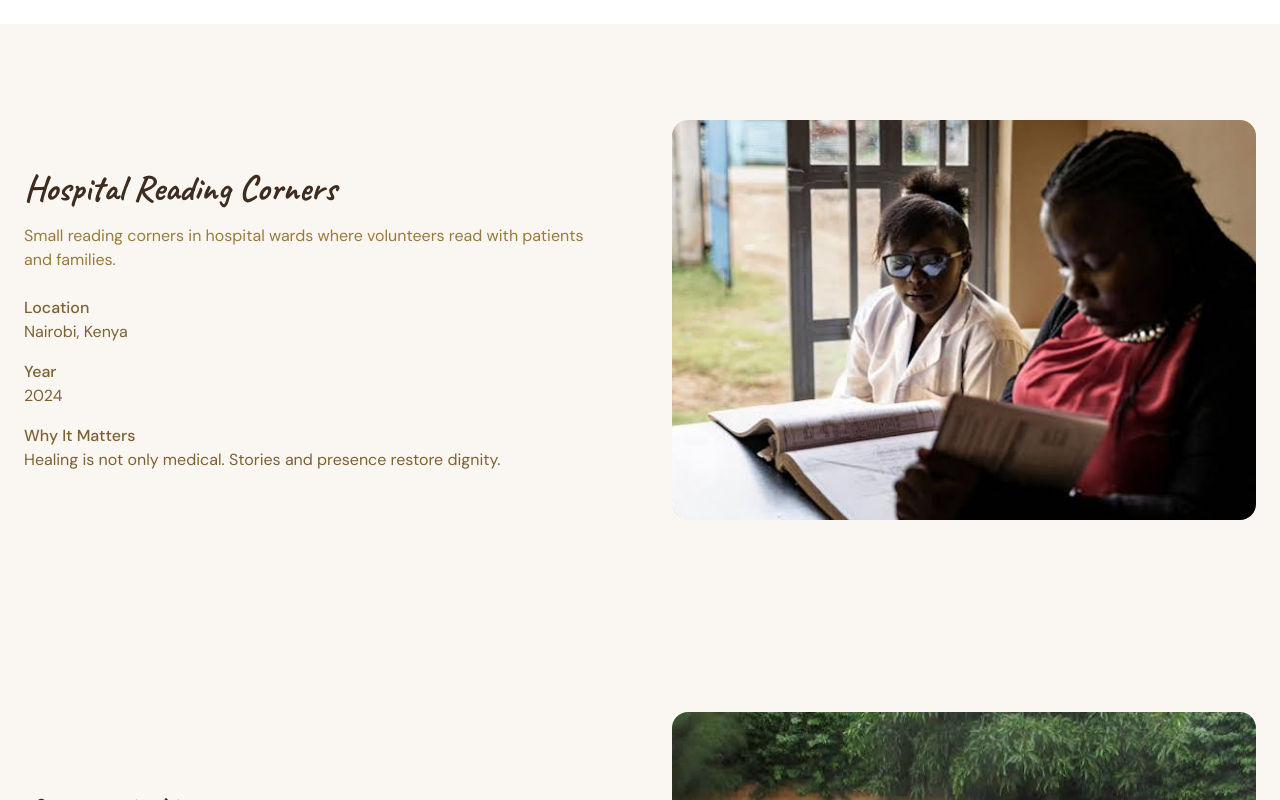
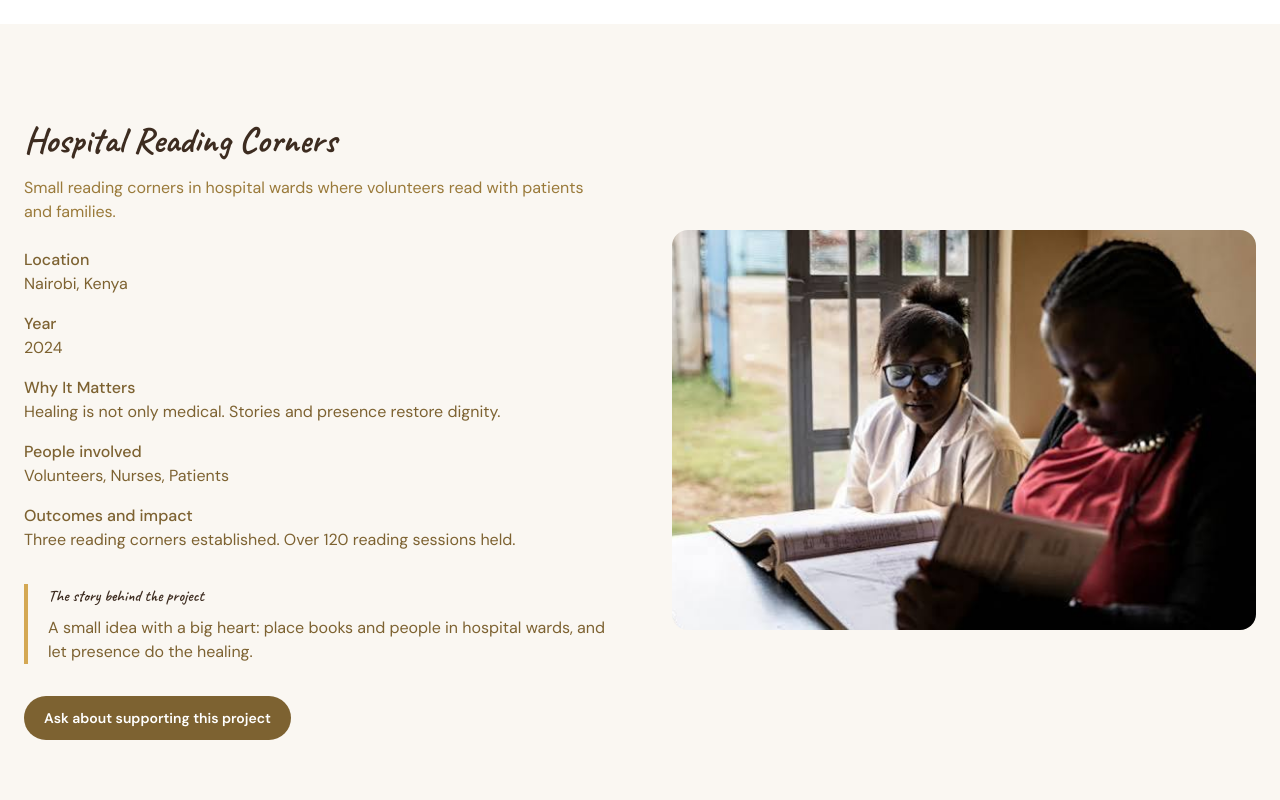
Before and after one commit to Amonochuka/blog, a Next.js app: page /projects in a window 1280 px wide. Shown: the part 640-1440 px from the top of the page. Built offline with nearby package versions, Linux system fonts and the light colour scheme; no server answers; the database is empty.

Commit message:
Expand project and participation pathways

```diff
--- a/app/get-involved/page.tsx
+++ b/app/get-involved/page.tsx
@@ -57,6 +57,19 @@ export default function GetInvolvedPage() {
             </Link>
           </div>
 
+          <div className="mt-8 grid grid-cols-1 gap-8 md:grid-cols-2">
+            <div id="start-something" className="scroll-mt-28 rounded-xl border border-[#e8ddc9] p-6">
+              <h3 className="mb-4 text-2xl font-bold text-be-900">Start Something</h3>
+              <p className="mb-6 text-be-600 dark:text-zinc-400">Have an idea for a community initiative? Tell us about the need, the people involved, and what you hope to make possible.</p>
+              <Link href="/contact?subject=Community%20initiative%20proposal&type=community_initiative#contact-form" className="inline-flex rounded-full bg-be-600 px-6 py-3 text-sm font-medium text-white transition-colors hover:bg-be-700">Propose an idea</Link>
+            </div>
+            <div id="pray-with-us" className="scroll-mt-28 rounded-xl border border-[#e8ddc9] p-6">
+              <h3 className="mb-4 text-2xl font-bold text-be-900">Pray With Us</h3>
+              <p className="mb-6 text-be-600 dark:text-zinc-400">If you would like to share a prayer or encouragement with the team, send a private note. Prayer messages are reviewed in the admin inbox.</p>
+              <Link href="/contact?subject=Prayer%20and%20encouragement&type=prayer_support#contact-form" className="inline-flex rounded-full border border-be-600 px-6 py-3 text-sm font-medium text-be-800 transition-colors hover:bg-be-50">Send a prayer note</Link>
+            </div>
+          </div>
+
           {/* Partner section */}
           <div id="partner" className="mt-8 scroll-mt-28 border-t border-[#e8ddc9] pt-8">
             <h3 className="text-2xl font-bold text-be-900 mb-6">Partner With Us</h3>
--- a/app/projects/page.tsx
+++ b/app/projects/page.tsx
@@ -69,17 +69,42 @@ export default async function ProjectsPage() {
                       <dd>{project.why}</dd>
                     </div>
                   )}
+                  {project.people?.length ? (
+                    <div>
+                      <dt className="font-medium">People involved</dt>
+                      <dd>{project.people.join(", ")}</dd>
+                    </div>
+                  ) : null}
+                  {project.outcomes && (
+                    <div>
+                      <dt className="font-medium">Outcomes and impact</dt>
+                      <dd>{project.outcomes}</dd>
+                    </div>
+                  )}
                 </dl>
+                {project.story && (
+                  <div className="mt-8 border-l-4 border-brand-gold pl-5 text-be-700 dark:text-zinc-300">
+                    <h3 className="mb-2 font-semibold text-be-900 dark:text-white">The story behind the project</h3>
+                    <p>{project.story}</p>
+                  </div>
+                )}
+                <a href={`/contact?subject=${encodeURIComponent(`Support ${project.name}`)}&type=support_project#contact-form`} className="mt-8 inline-flex rounded-full bg-be-700 px-5 py-3 text-sm font-semibold text-white transition-colors hover:bg-be-900">
+                  Ask about supporting this project
+                </a>
               </div>
-              <div className="relative">
-                <Image
-                  src={project.image}
-                  alt={project.name}
-                  className="h-[400px] w-full rounded-2xl object-cover"
-                  width={800}
-                  height={500}
-                  loading="lazy"
-                />
+              <div className="grid grid-cols-2 gap-3">
+                {(project.photos?.length ? project.photos : [project.image]).map((photo, index) => (
+                  <div key={photo} className={`relative overflow-hidden rounded-2xl ${index === 0 ? "col-span-2" : ""}`}>
+                    <Image
+                      src={photo}
+                      alt={`${project.name}${index ? `, photo ${index + 1}` : ""}`}
+                      className={`${index === 0 ? "h-[300px] sm:h-[400px]" : "h-40 sm:h-52"} w-full object-cover`}
+                      width={800}
+                      height={500}
+                      loading="lazy"
+                    />
+                  </div>
+                ))}
               </div>
             </div>
           </div>
--- a/src/components/AdminDashboard.tsx
+++ b/src/components/AdminDashboard.tsx
@@ -14,6 +14,8 @@ const inquiryTabs = [
   { id: "church-partners", label: "Church partners", inquiryType: "church_partnership", emptyMessage: "No church partnership inquiries yet." },
   { id: "organisation-partners", label: "Organisation partners", inquiryType: "organisation_partnership", emptyMessage: "No organisation partnership inquiries yet." },
   { id: "project-support", label: "Project support", inquiryType: "support_project", emptyMessage: "No project support inquiries yet." },
+  { id: "initiatives", label: "Initiatives", inquiryType: "community_initiative", emptyMessage: "No community initiative proposals yet." },
+  { id: "prayer", label: "Prayer support", inquiryType: "prayer_support", emptyMessage: "No prayer support messages yet." },
 ] as const;
 
 type InquiryTabId = (typeof inquiryTabs)[number]["id"];
--- a/src/content/projects.ts
+++ b/src/content/projects.ts
@@ -4,6 +4,7 @@ export type Project = {
   location: string;
   year: string | null;
   description: string;
+  story?: string;
   image: string;
   why: string;
   photos?: string[];
@@ -19,9 +20,10 @@ export const projects: Project[] = [
     location: "Nairobi, Kenya",
     year: "2024",
     description: "Small reading corners in hospital wards where volunteers read with patients and families.",
+    story: "A small idea with a big heart: place books and people in hospital wards, and let presence do the healing.",
     image: "/images/hospital-reading-corners.jpeg",
     why: "Healing is not only medical. Stories and presence restore dignity.",
-    photos: [],
+    photos: ["/images/hospital-reading-corners.jpeg"],
     people: ["Volunteers", "Nurses", "Patients"],
     outcomes: "Three reading corners established. Over 120 reading sessions held.",
     featured: true,
@@ -32,6 +34,7 @@ export const projects: Project[] = [
     location: "Kenya",
     year: null,
     description: "Community visits and shared activities at children's homes.",
+    photos: ["/images/childrens-home-community.jpeg"],
     image: "/images/childrens-home-community.jpeg",
     why: "Children thrive when caring communities make time to listen, learn, and be present.",
   },
@@ -41,6 +44,7 @@ export const projects: Project[] = [
     location: "Kenya",
     year: null,
     description: "Community gatherings that create space for neighbors to connect and support one another.",
+    photos: ["/images/kenya-community-gathering-2.jpg", "/images/kenya-community-gathering.jpg"],
     image: "/images/kenya-community-gathering-2.jpg",
     why: "Strong relationships make it easier for people to care for one another.",
   },
--- a/src/lib/inquiry-types.ts
+++ b/src/lib/inquiry-types.ts
@@ -4,6 +4,8 @@ export const inquiryTypes = [
   "church_partnership",
   "organisation_partnership",
   "support_project",
+  "community_initiative",
+  "prayer_support",
 ] as const;
 
 export type InquiryType = (typeof inquiryTypes)[number];
```
Also changed, not shown: supabase/README.md, 2 other files (tests, documents, lock files or other folders).
